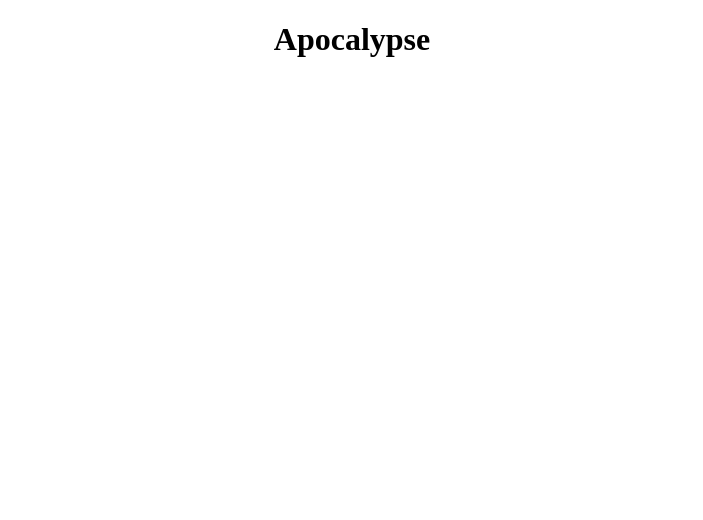
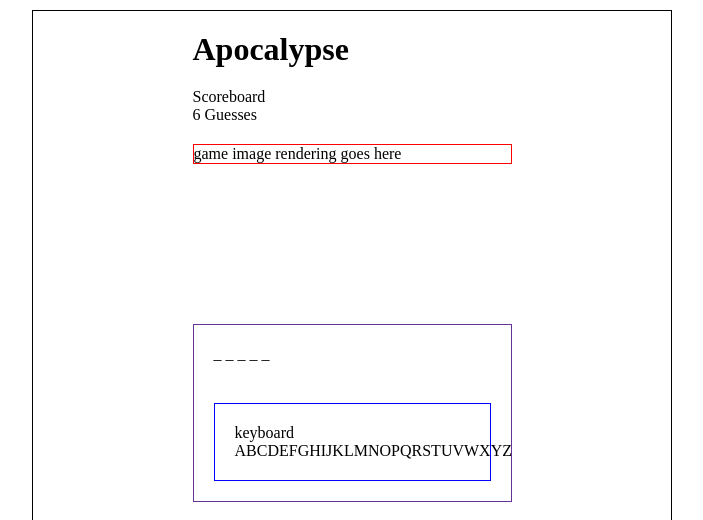
Before and after one commit to pamelaabreu/apocalypse, a React (Create React App) app: page / in a window 1280 px wide. Shown: the top 520 px of the page, without its empty margins (288-991 px from the left). Built offline with nearby package versions, Linux system fonts and the light colour scheme.

Commit message:
App Skeleton Structure (#2)
* Added styles to all elements

* Created skeleton JSX for game

* Imported useState functionality from react

* Created state values for game

* Placed state values within JSX elements

* Updated keyboardLetters state value to correctly render letters

```diff
--- a/src/App.css
+++ b/src/App.css
@@ -1,3 +1,9 @@
+* {
+  box-sizing: border-box;
+  margin: 0;
+  padding: 0;
+}
+
 .App {
   text-align: center;
 }
--- a/src/App.js
+++ b/src/App.js
@@ -1,10 +1,85 @@
-import React from 'react';
-import './App.css';
+import React, { useState } from "react";
+import "./App.css";
 
 function App() {
+  // const [secretWord] = useState();
+  const [guessWord] = useState("_ _ _ _ _");
+  const [numOfGuesses] = useState(6);
+  const [keyboardLetters] = useState({
+    a: { incorrectLetter: false },
+    b: { incorrectLetter: false },
+    c: { incorrectLetter: false },
+    d: { incorrectLetter: false },
+    e: { incorrectLetter: false },
+    f: { incorrectLetter: false },
+    g: { incorrectLetter: false },
+    h: { incorrectLetter: false },
+    i: { incorrectLetter: false },
+    j: { incorrectLetter: false },
+    k: { incorrectLetter: false },
+    l: { incorrectLetter: false },
+    m: { incorrectLetter: false },
+    n: { incorrectLetter: false },
+    o: { incorrectLetter: false },
+    p: { incorrectLetter: false },
+    q: { incorrectLetter: false },
+    r: { incorrectLetter: false },
+    s: { incorrectLetter: false },
+    t: { incorrectLetter: false },
+    u: { incorrectLetter: false },
+    v: { incorrectLetter: false },
+    w: { incorrectLetter: false },
+    x: { incorrectLetter: false },
+    y: { incorrectLetter: false },
+    z: { incorrectLetter: false }
+  });
+  // Extra feature ~ track cpu and user scores
+  // const [cpuScore] = useState();
+  // const [userScore] = useState();
+
+  const keyboardLetterRender = () => {
+    const keyboardLettersKeys = Object.keys(keyboardLetters);
+
+    return keyboardLettersKeys.map((el, index) => (
+      <p key={index}>{el.toUpperCase()}</p>
+    ));
+  };
+
   return (
-    <div className="App">
-      <h1>Apocalypse</h1>
+    <div
+      style={{
+        height: "90vh",
+        border: "1px solid black",
+        marginTop: "10px",
+        marginLeft: "25%",
+        marginRight: "25%"
+      }}
+    >
+      <h1 style={{ margin: "20px 25% 0 25%" }}>Apocalypse</h1>
+      <div style={{ margin: "20px 25% 0 25%" }}>
+        <p>Scoreboard</p>
+        <p>{numOfGuesses} Guesses</p>
+      </div>
+      <div style={{ border: "1px solid red", margin: "20px 25% 0 25%" }}>
+        <p>game image rendering goes here</p>
+      </div>
+      <div
+        style={{ border: "1px solid rebeccapurple", margin: "25% 25% 25% 25%" }}
+      >
+        <div>
+          <p style={{ padding: "20px" }}>{guessWord}</p>
+          <div
+            style={{
+              border: "1px solid blue",
+              margin: "20px",
+              padding: "20px"
+            }}
+          >
+            <p>keyboard</p>
+            <div style={{ display: "flex" }}>{keyboardLetterRender()}</div>
+          </div>
+        </div>
+      </div>
     </div>
   );
 }
```
